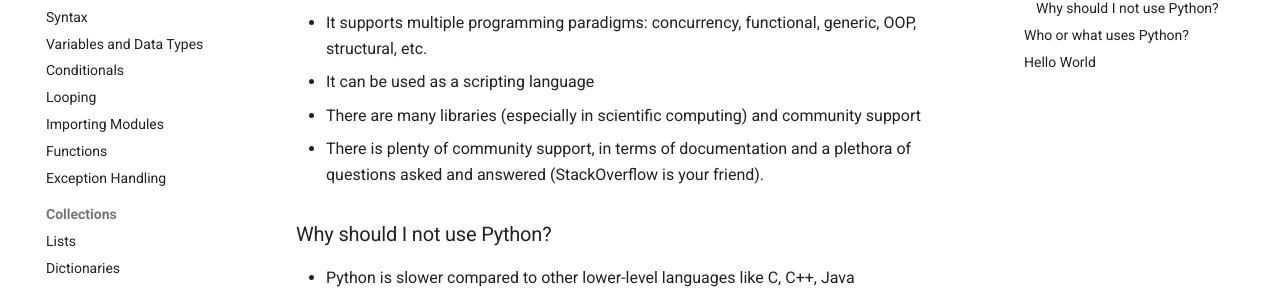
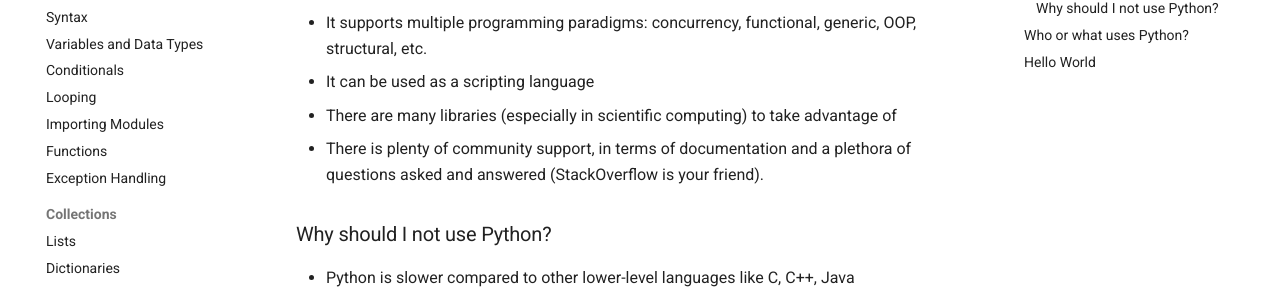
Before and after one commit to justinjoco/python-tutorial, an MkDocs documentation site: the page built from docs/index.md, in a window 1280 px wide and 900 px high, scrolled down 636 px. Shown: the part 154-449 px from the top of the window. Built offline with MkDocs 1.6.1 and Material for MkDocs 9.7.7, drawn with Linux system fonts in a browser that asks for light colours.

Commit message:
removed redundancy in index.md

```diff
--- a/docs/index.md
+++ b/docs/index.md
@@ -16,7 +16,7 @@ As an FYI, CPython is Python's most widely used implementation.
 - It's very easy to learn, to read, and to write programs
 - It supports multiple programming paradigms: concurrency, functional, generic, OOP, structural, etc.
 - It can be used as a scripting language
-- There are many libraries (especially in scientific computing) and community support
+- There are many libraries (especially in scientific computing) to take advantage of
 - There is plenty of community support, in terms of documentation and a plethora of questions asked and answered (StackOverflow is your friend).
 ### Why should I not use Python?
 - Python is slower compared to other lower-level languages like C, C++, Java
```
